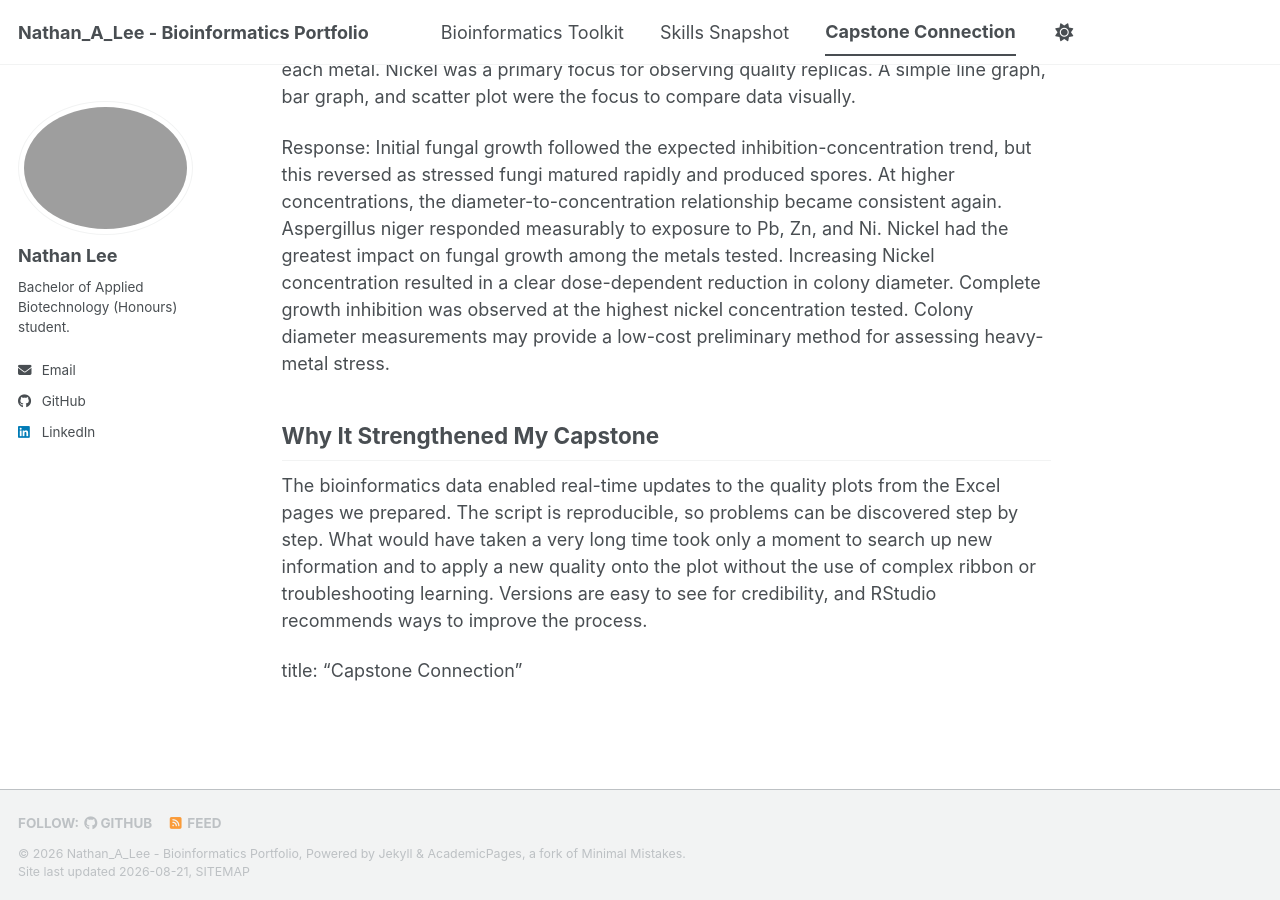
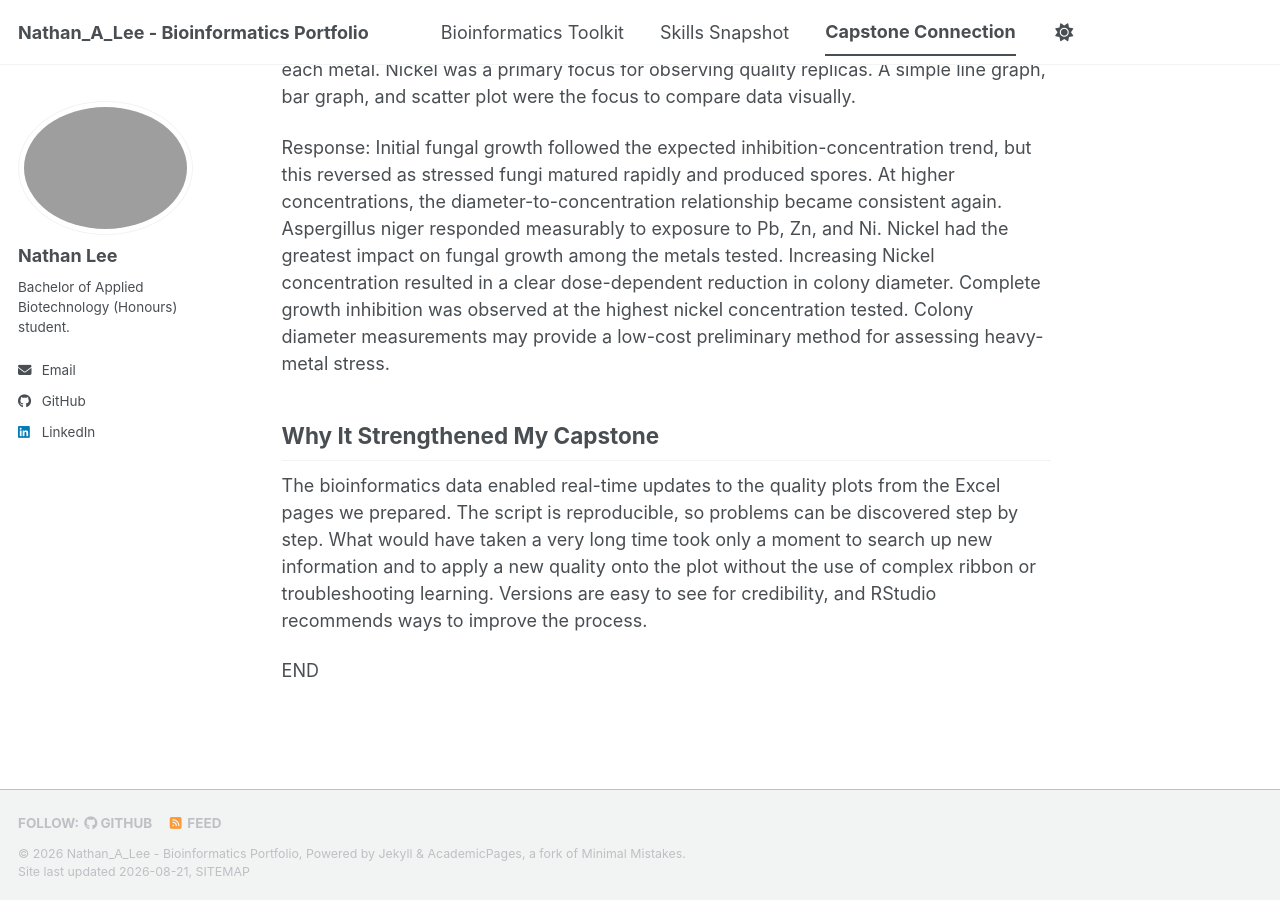
Before and after one commit to Nlee4788/biot74000-portfolio, a Jekyll site: the page built from _pages/capstone.md, in a window 1280 px wide and 900 px high, scrolled down 575 px. Built offline with Jekyll 4.4.1, drawn with Linux system fonts in a browser that asks for light colours; a script bundle is joined from its source files by our own code; library files that are not in the unit come from our copies.

Commit message:
Remove title from capstone.md
Removed the title from the capstone markdown file.

```diff
--- a/_pages/capstone.md
+++ b/_pages/capstone.md
@@ -20,4 +20,4 @@ Initial fungal growth followed the expected inhibition-concentration trend, but
 
 The bioinformatics data enabled real-time updates to the quality plots from the Excel pages we prepared. The script is reproducible, so problems can be discovered step by step. What would have taken a very long time took only a moment to search up new information and to apply a new quality onto the plot without the use of complex ribbon or troubleshooting learning. Versions are easy to see for credibility, and RStudio recommends ways to improve the process.
 
-title: "Capstone Connection"
+END
```
